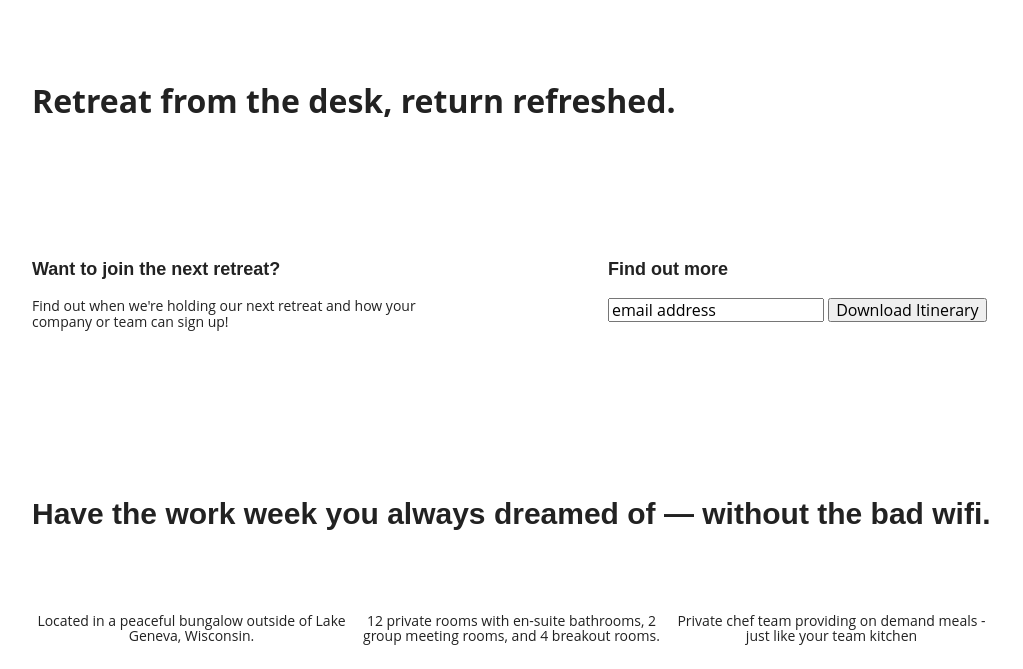
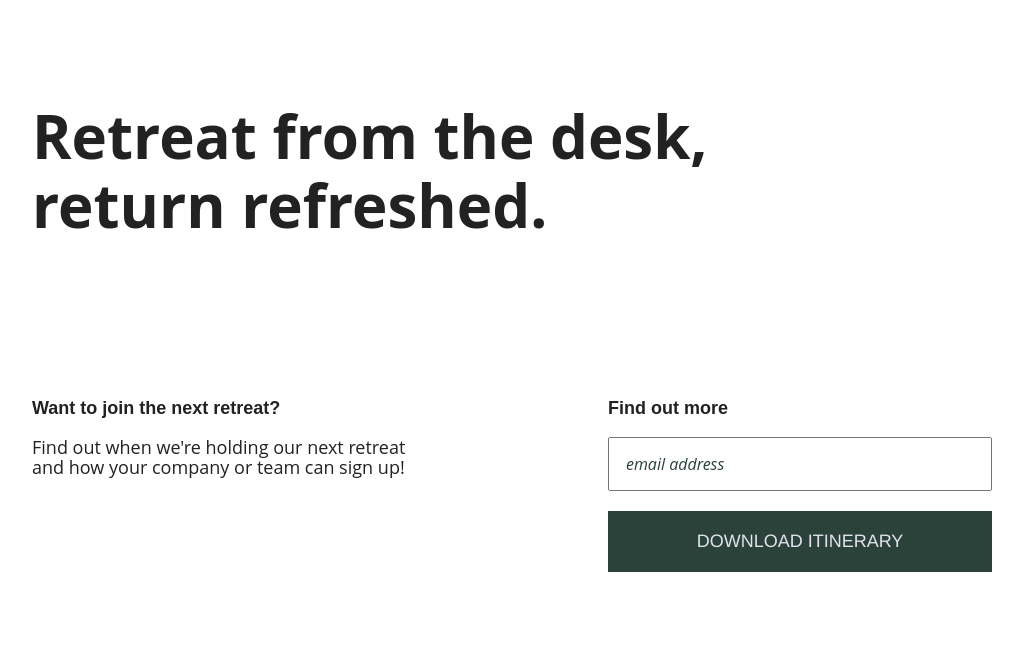
Before and after one commit to shawntavia/206-unplugged, a website built with Parcel: page index.html in a window 1280 px wide. Shown: the part 71-740 px from the top of the page, without its empty margins (128-1151 px from the left). Built offline with nearby package versions, Linux system fonts and the light colour scheme.

Commit message:
Designed aside and started desktop styles

```diff
--- a/css/main.css
+++ b/css/main.css
@@ -87,7 +87,8 @@
    Author's custom styles
    ========================================================================== */
 
-   /** General Syles **/
+   /** *********General Syles  *******/
+
    html {
      font-size: 16px;
      line-height: 1.4;
@@ -223,6 +224,16 @@
   margin: 10px 0;
 }
 /*----Mobile homepage ----*/
+
+
+.hero-area {
+  display: flex;
+  justify-content: center;
+  /* align-items: center;*/
+  flex-flow: row wrap;
+}
+
+/* Aside*/
 aside {
   display: flex;
   justify-content: center;
@@ -230,11 +241,32 @@
   flex-flow: row wrap;
 }
 
-.hero-area {
-  display: flex;
-  justify-content: center;
-  /* align-items: center;*/
-  flex-flow: row wrap;
+
+/*** Aside form (Skillcrush) *****/
+aside .form {
+  margin-top: 30px;
+}
+
+input[type=text] {
+  box-sizing: border-box;
+  width: 100%;
+  color: #2a423a;
+  font-style: italic;
+  padding: 1em;
+}
+
+input[type=button] {
+  width: 100%;
+  padding: 20px 0;
+  margin-top: 20px;
+  background-color: #2a423a;
+  font-family: 'Poppins', Helvetica, Arial, sans-serif;
+  font-weight: 500;
+  font-size: 1.125em;
+  color: #e2e3ed;
+  border: none;
+  text-align: center;
+  text-transform: uppercase;
 }
 /*------features----*/
 .features {
@@ -452,7 +484,7 @@
   text-align: center;
   flex-basis: 50%;
 }
-.features .features-item-description {
+.features .feature-item-description {
   width: 62%;
 }
 /*** Reviews ***/
@@ -538,19 +570,23 @@
 @media only screen and (min-width: 1200px) {
   /* for screens 1200px and higher (desktop)*/
 
+  p{
+    font-size: 1.125em ;
+  }
 
 .content-wrapper {
   max-width: 960px;
+}
+.hero-area h1 {
+  font-size: 3.75em;
+  width: 85%;
 }
 .features article{
   flex-basis: 33%;
   padding-right: 2px;
   padding-left: 1px;
 }
-.features .features-item-description {
-  width: 40%;
 
-}
 /* Reviews */
 .reviews article div {
   width: 42%;
```
